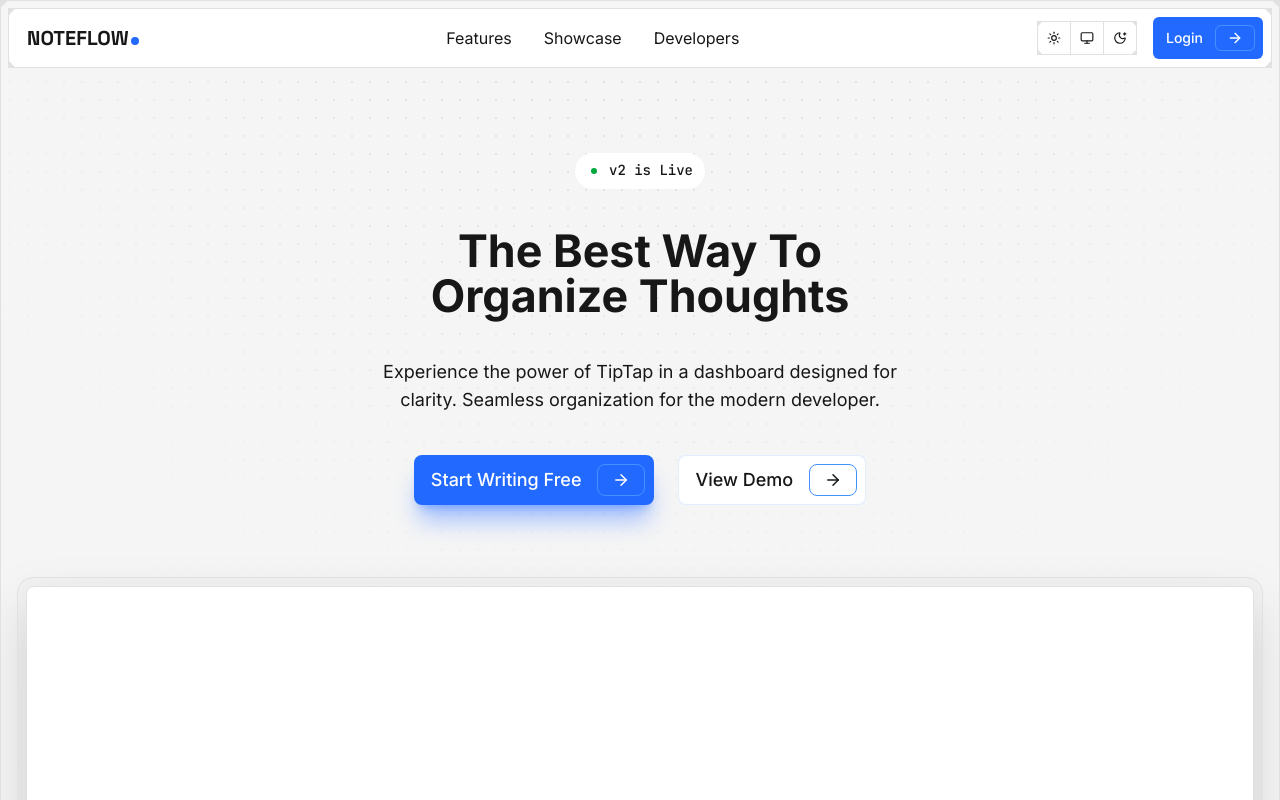
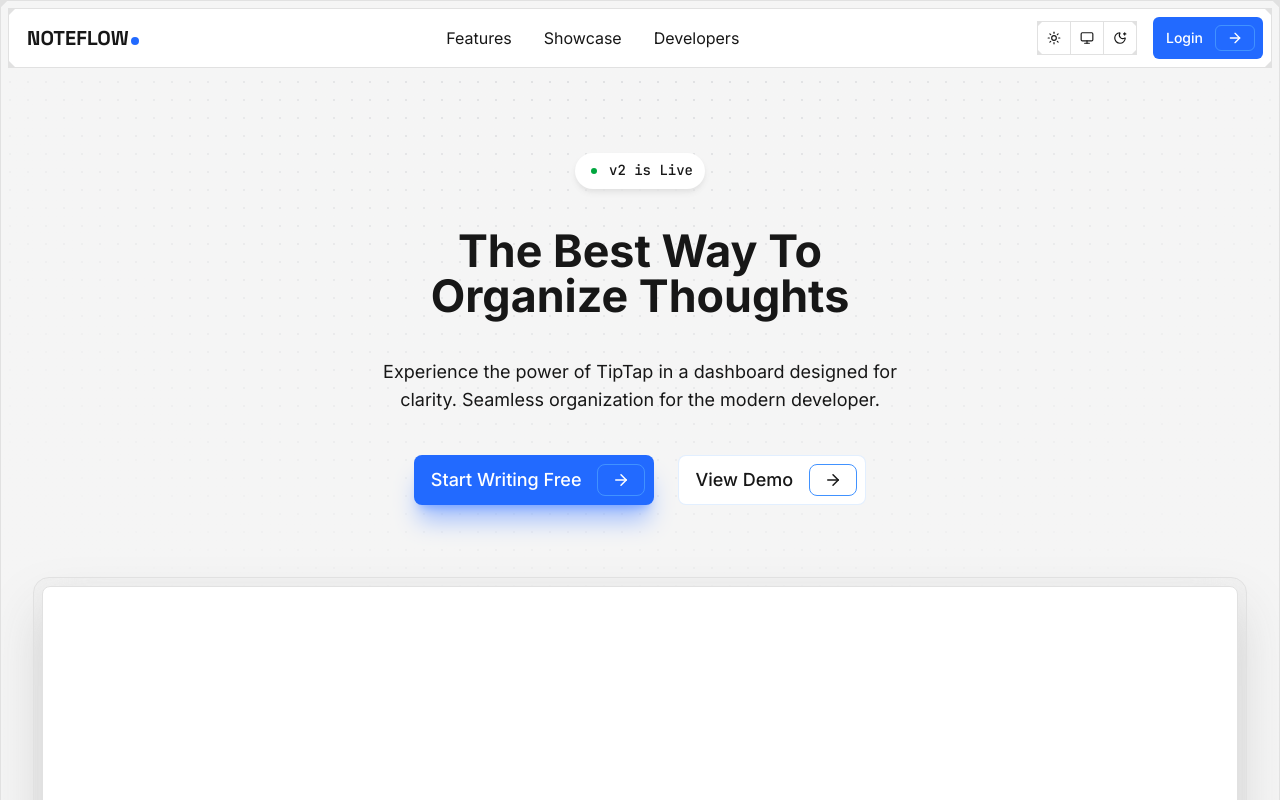
Before and after one commit to Prateek1789/Notes-App, a Next.js app in the folder v2-nextjs/: page / in a window 1280 px wide. Shown: the top 800 px of the page. Built offline with nearby package versions, Linux system fonts and the light colour scheme.

Commit message:
Chore: Tweaked style to match the rest of the layout

```diff
--- a/v2-nextjs/src/components/sections/Hero.tsx
+++ b/v2-nextjs/src/components/sections/Hero.tsx
@@ -12,8 +12,8 @@ const Hero = () => {
 
     return (
         <section id="hero" className="h-auto pt-30 xl:pt-38 bg-neutral-300">
-            <header className="relative w-full h-full px-4 flex flex-col items-center justify-center gap-8 xl:gap-10">
-                <div className="h-9 w-32.5 bg-white dark:bg-neutral-900 rounded-full flex items-center justify-center gap-2">
+            <header className="relative w-full h-full px-6 md:px-8 flex flex-col items-center justify-center gap-8 xl:gap-10">
+                <div className="h-9 w-32.5 bg-white dark:bg-neutral-900 rounded-full shadow-md shadow-line flex items-center justify-center gap-2">
                     <span className="size-3.5 rounded-full relative flex items-center justify-center">
                         <span className="absolute inline-flex h-full w-full animate-ping-slow rounded-full bg-ping-pulse">
                         </span>
```
